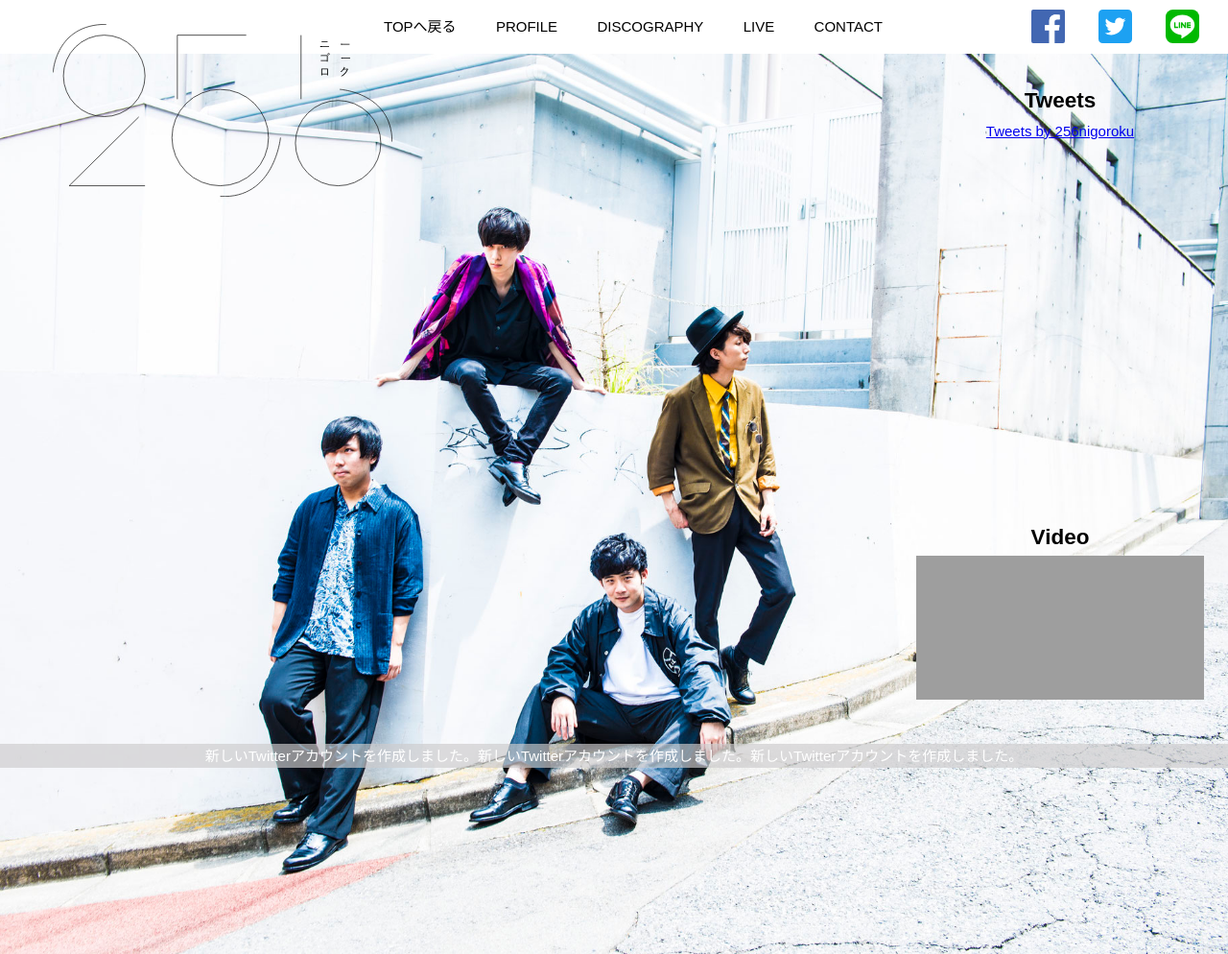
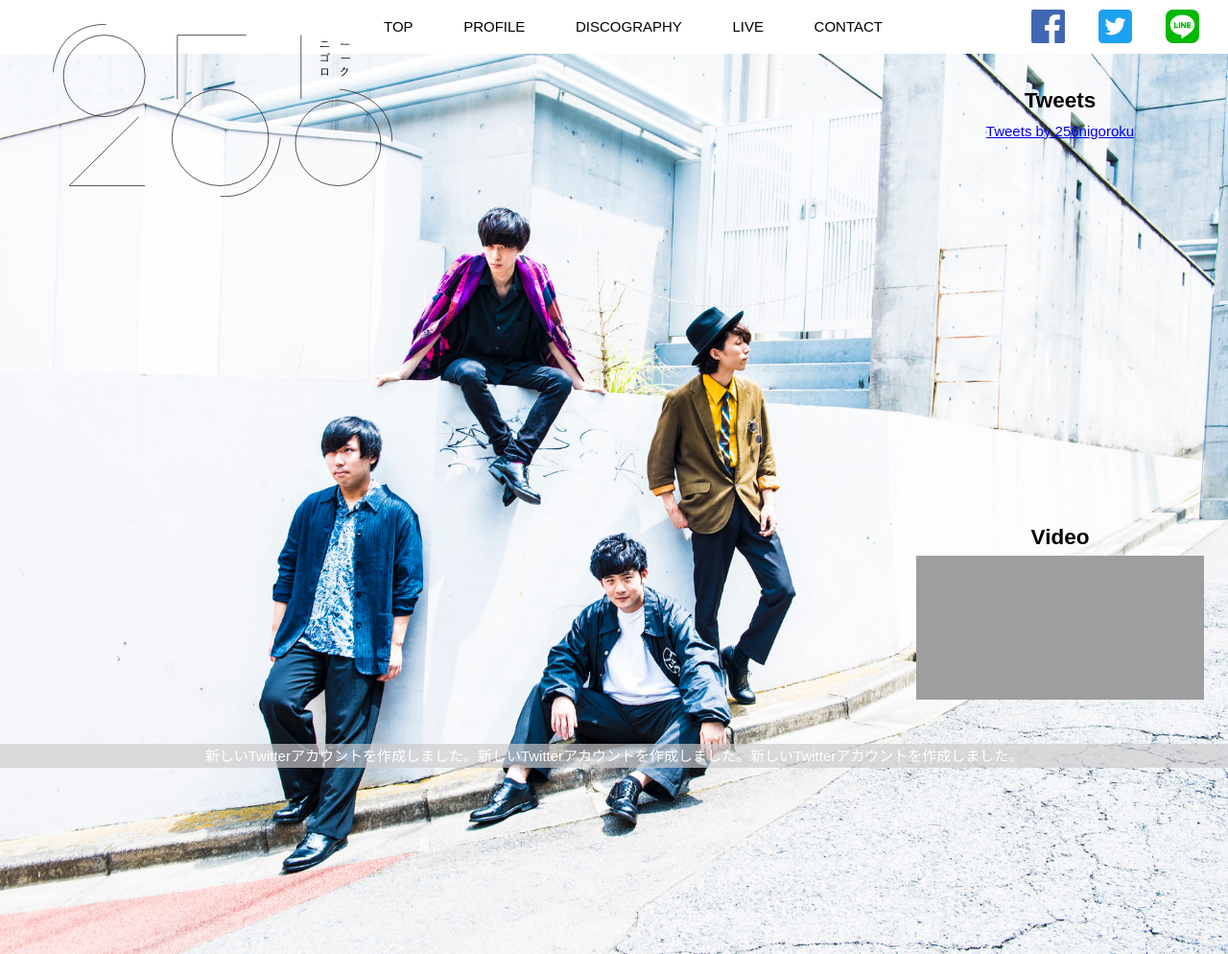
Before and after one commit to plump3nkjm/256, a website: page index.html in a window 1280 px wide. Shown: the whole page at 96% size. Drawn offline with Linux system fonts and the light colour scheme; grey boxes are pictures that could not be loaded.

Commit message:
merge sample2

```diff
--- a/index.html
+++ b/index.html
@@ -29,7 +29,7 @@
   <header>
       <nav>
         <ul>
-          <li>TOPへ戻る</li>
+          <li>TOP</li>
           <li>PROFILE</li>
           <li>DISCOGRAPHY</li>
           <li>LIVE</li>
```
